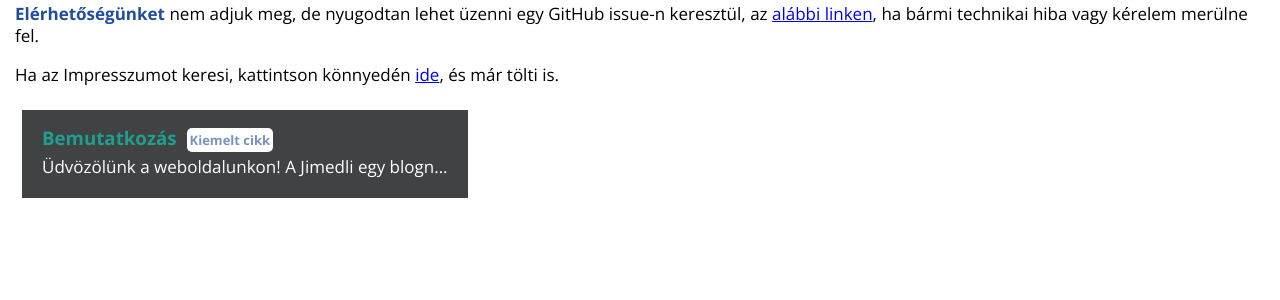
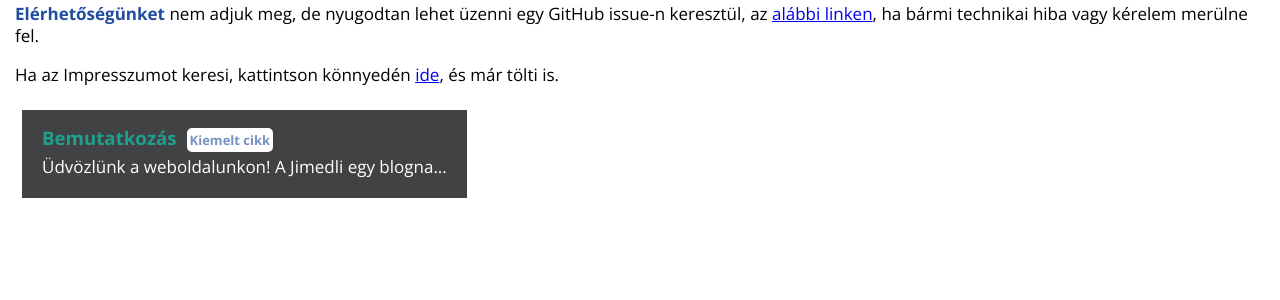
Before and after one commit to arminsarkozi/jimblog, a Jekyll site: the page built from rolunk.md, in a window 1280 px wide. Shown: the part 273-573 px from the top of the page. Built offline with Jekyll 4.4.1, drawn with Linux system fonts in a browser that asks for light colours.

Commit message:
Some thing fixed

```diff
--- a/_posts/2022-03-08-kiwifruit-two.md
+++ b/_posts/2022-09-09-bemutatkozunk.md
@@ -8,7 +8,7 @@
 title: "Bemutatkozás"
 featured: true
 ---
-Üdvözölünk a weboldalunkon! A Jimedli egy blognak szánt weboldal, ahol cikkeket olvashatsz és információkkal lát el. <a href="https://jekyllrb.com/" class="no-change-link">Jekyll</a> segít a blogkezelésben.
+Üdvözlünk a weboldalunkon! A Jimedli egy blognak szánt weboldal, ahol cikkeket olvashatsz és információkkal lát el. <a href="https://jekyllrb.com/" class="no-change-link">Jekyll</a> segít a blogkezelésben.
 
 Én, személyesen Armin készítettem ezt az oldalt, méghozzá mi más lenne a <span style="color: var(--brand-blue); font-weight: 700">Jimedli</span> szó, ha nem Jim, a nyulam neve? Ő ez itt:
 ![Jim nyuszi](assets/images/Jim_nyuszi.jpg)
--- a/assets/css/components.css
+++ b/assets/css/components.css
@@ -42,6 +42,11 @@
 
     .padding-body h1 {
         border-bottom: 2px solid #000;
+    }
+
+    .padding-body .posts--post {
+        background-color: rgb(64, 66, 68);
+        color: #fff;
     }
 
 
```
Also changed, not shown: 6 other files.
